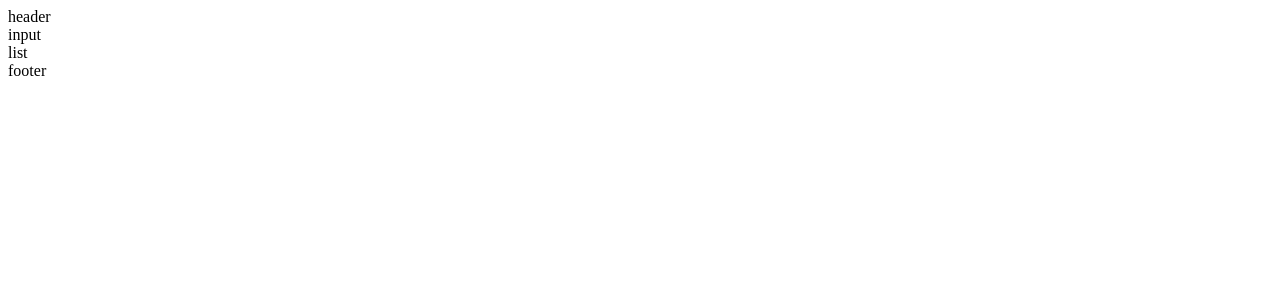
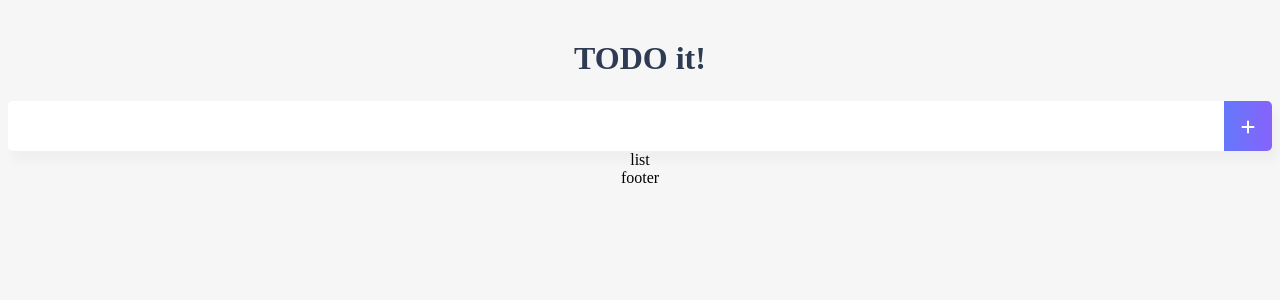
Before and after one commit to nzel0121/learn-vuejs, a Vue app in the folder vue-intermediate/vue-todo/: page / in a window 1280 px wide. Shown: the top 300 px of the page. Built offline with nearby package versions, Linux system fonts and the light colour scheme.

Commit message:
TodoHeader and TodoInput markup

```diff
--- a/vue-intermediate/vue-todo/public/index.html
+++ b/vue-intermediate/vue-todo/public/index.html
@@ -5,7 +5,11 @@
     <meta http-equiv="X-UA-Compatible" content="IE=edge">
     <meta name="viewport" content="width=device-width,initial-scale=1.0">
     <link rel="icon" href="<%= BASE_URL %>favicon.ico">
-    <title><%= htmlWebpackPlugin.options.title %></title>
+    <title>vue-todo</title>
+    <script src="https://kit.fontawesome.com/628cb76290.js" crossorigin="anonymous"></script>
+    <link rel="preconnect" href="https://fonts.googleapis.com">
+<link rel="preconnect" href="https://fonts.gstatic.com" crossorigin>
+<link href="https://fonts.googleapis.com/css2?family=Ubuntu+Condensed&display=swap" rel="stylesheet">
   </head>
   <body>
     <noscript>
--- a/vue-intermediate/vue-todo/src/App.vue
+++ b/vue-intermediate/vue-todo/src/App.vue
@@ -24,5 +24,18 @@
 </script>
 
 <style>
-
+body{
+  text-align: center;
+  background-color: #f6f6f6;
+}
+input {
+  border-style: groove;
+  width: 200px;
+}
+button{
+  border-style: groove;
+}
+.shadow{
+  box-shadow: 5px 10px 10px rgba(0,0,0,0.03);
+}
 </style>
--- a/vue-intermediate/vue-todo/src/components/TodoHeader.vue
+++ b/vue-intermediate/vue-todo/src/components/TodoHeader.vue
@@ -1,15 +1,13 @@
 <template>
-  <div>
-      header
-  </div>
+  <header>
+    <h1>TODO it!</h1>
+  </header>
 </template>
 
-<script>
-export default {
-
+<style scoped>
+h1 {
+  color: #2f3b52;
+  font-weight: 900;
+  margin: 2.5rem 0 1.5rem;
 }
-</script>
-
-<style>
-
 </style>
--- a/vue-intermediate/vue-todo/src/components/TodoInput.vue
+++ b/vue-intermediate/vue-todo/src/components/TodoInput.vue
@@ -1,15 +1,54 @@
 <template>
-  <div>
-      input
+  <div class="inputBox shadow">
+      <input type="text" v-model="newTodoItem" v-on:keyup.enter="addTodo">
+      <span class="addContainer">
+          <i v-on:click="addTodo" class="fas fa-plus addBtn"></i>
+      </span>
   </div>
 </template>
 
 <script>
 export default {
-
+    data: function(){
+        return {
+            newTodoItem: ''
+        }
+    },
+    methods: {
+        addTodo: function(){
+            localStorage.setItem(this.newTodoItem, this.newTodoItem);
+            this.clearInput();
+        },
+        clearInput: function(){
+            this.newTodoItem = '';
+        }
+    }
 }
 </script>
 
-<style>
-
+<style scoped>
+input:focus{
+    outline: none;
+}
+.inputBox {
+    background:  white;
+    height: 50px;
+    line-height: 50px;
+    border-radius: 5px;
+}
+.inputBox input{
+    border-style: none;
+    font-size: 0.9rem;
+}
+.addContainer {
+    float: right;
+    background: linear-gradient(to right, #6478FB, #8763FB);
+    display: block;
+    width: 3rem;
+    border-radius: 0 5px 5px 0;
+}
+.addBtn{
+    color: white;
+    vertical-align: middle;
+}
 </style>
```
